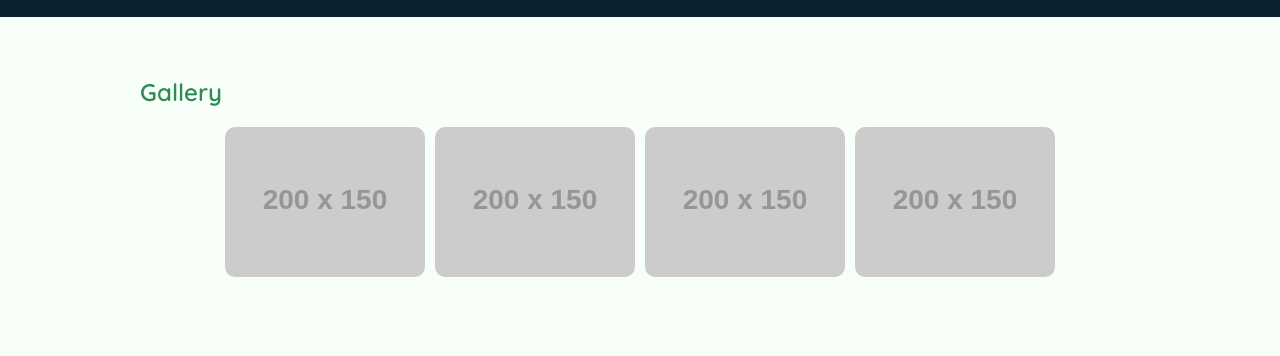
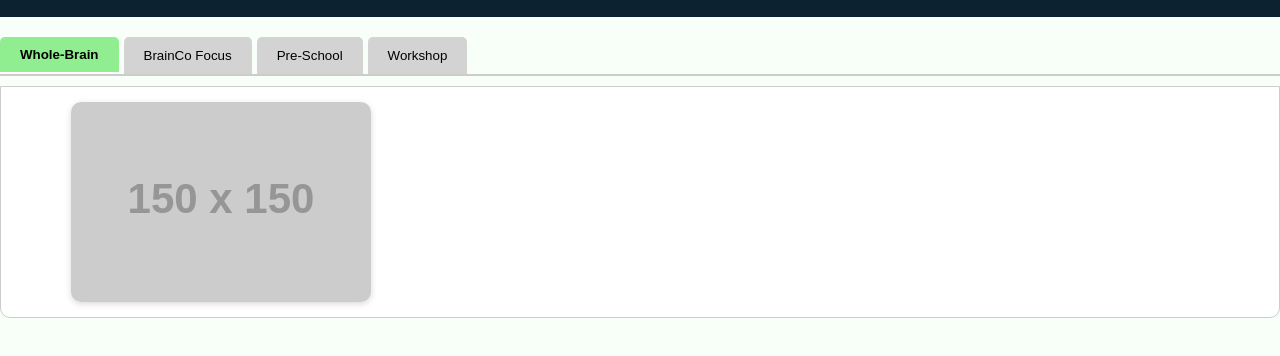
Before and after one commit to Focusedu2025/Focus_edu_2025, a plain HTML site: page gallery.html in a window 1280 px wide. Shown: the part 92-448 px from the top of the page. Drawn offline with Linux system fonts and the light colour scheme; placeholder pictures from the web are drawn by us.

Commit message:
Add files via upload

```diff
--- a/gallery.html
+++ b/gallery.html
@@ -11,6 +11,7 @@
       background: #f8fff8;
       color: #333;
     }
+
     header {
       display: flex;
       justify-content: space-between;
@@ -18,36 +19,76 @@
       background: #0D2231;
       padding: 20px;
     }
+
     header h1 {
       margin: 0;
       font-size: 1.5em;
       color: lightgreen;
     }
+
     nav a {
       margin: 0 10px;
       text-decoration: none;
       color: yellow;
       font-weight: 600;
     }
+
     section {
       padding: 40px 20px;
       max-width: 1000px;
       margin: auto;
     }
+
     h2 {
       color: #2e8b57;
     }
+
+     .tabs {
+      display: flex;
+      border-bottom: 2px solid #ccc;
+      margin-bottom: 10px;
+    }
+
+    .tab-button {
+      padding: 10px 20px;
+      border: none;
+      background: lightgrey;
+      cursor: pointer;
+      margin-right: 5px;
+      border-radius: 5px 5px 0 0;
+    }
+
+    .tab-button.active {
+      background: lightgreen;
+      border-bottom: 2px solid white;
+      font-weight: bold;
+    }
+
+    .tab-content {
+      display: none;
+      padding: 15px;
+      border: 1px solid #ccc;
+      background: #fff;
+      border-radius: 0 0 10px 10px;
+    }
+
+   .tab-content.active {
+      display: block;
+    }
+
    .gallery {
-      display: flex;
-      flex-wrap: wrap;
+     display: grid;
+     grid-template-columns: repeat(3, 1fr); /* 3 images per row */
      gap: 10px;
-      justify-content: center;
+     justify-items: center;
    }
+
    .gallery img {
-      width: 200px;
-      height: 150px;
+     width: 300px;
+     height: 200px;
      object-fit: cover;
      border-radius: 10px;
+     box-shadow: 0 2px 6px rgba(0,0,0,0.15);
    }
 
    .logo-img {
@@ -63,6 +104,7 @@
     }
 
 </style>
+
 
 <!--  ---------------------------------------------------------------------------------------------------------------  -->
 
@@ -86,14 +128,75 @@
     </nav>
   </header>
 
-  <section>
-    <h2>Gallery</h2>
+
+<!--  ---------------------------------------------------------------------------------------------------------------  -->
+
+<br>
+
+<div class="tabs">
+  <button class="tab-button active" onclick="openTab('tab1')">Whole-Brain</button>
+  <button class="tab-button" onclick="openTab('tab2')">BrainCo Focus</button>
+  <button class="tab-button" onclick="openTab('tab3')">Pre-School</button>
+  <button class="tab-button" onclick="openTab('tab4')">Workshop</button>
+</div>
+
+<!--  ---------------------------------------------------------------------------------------------------------------  -->
+
+<div id="tab1" class="tab-content active">
   <div class="gallery">
-      <img src="https://via.placeholder.com/200x150" alt="Gallery Image 1">
-      <img src="https://via.placeholder.com/200x150" alt="Gallery Image 2">
-      <img src="https://via.placeholder.com/200x150" alt="Gallery Image 3">
-      <img src="https://via.placeholder.com/200x150" alt="Gallery Image 4">
+    <img src="https://via.placeholder.com/150?text=3A" alt="">
   </div>
-  </section>
+</div>
+
+<!--  ---------------------------------------------------------------------------------------------------------------  -->
+
+<div id="tab2" class="tab-content">
+  <div class="gallery">
+    <img src="https://via.placeholder.com/150?text=3A" alt="">
+    <img src="https://via.placeholder.com/150?text=3A" alt="">
+    <img src="https://via.placeholder.com/150?text=3A" alt="">
+  </div>
+</div>
+
+<!--  ---------------------------------------------------------------------------------------------------------------  -->
+
+<div id="tab3" class="tab-content">
+  <div class="gallery">
+    <img src="幼小衔接1.jpg" alt="">
+    <img src="幼小衔接2.jpg" alt="">
+    <img src="幼小衔接3.jpg" alt="">
+    <img src="幼小衔接4.jpg" alt="">
+    <img src="幼小衔接5.jpg" alt="">
+    <img src="幼小衔接6.jpg" alt="">
+  </div>
+</div>
+
+<!--  ---------------------------------------------------------------------------------------------------------------  -->
+
+<div id="tab4" class="tab-content">
+  <div class="gallery">
+    <img src="workshop1.jpg" alt="">
+    <img src="workshop2.jpg" alt="">
+    <img src="workshop3.jpg" alt="">
+  </div>
+</div>
+
+<!--  ---------------------------------------------------------------------------------------------------------------  -->
+
+
+<script>
+  function openTab(tabId) {
+    const buttons = document.querySelectorAll('.tab-button');
+    const contents = document.querySelectorAll('.tab-content');
+
+    buttons.forEach(btn => btn.classList.remove('active'));
+    contents.forEach(content => content.classList.remove('active'));
+
+    document.querySelector(`#${tabId}`).classList.add('active');
+    event.currentTarget.classList.add('active');
+  }
+</script>
+
+
 </body>
 </html>
```
Also changed, not shown: contact.html (+11 -2 lines), workshop1.JPG (added), workshop2.jpg (added), workshop3.jpg (added), 幼小衔接1.JPG (added), 幼小衔接2.jpg (added), 幼小衔接3.jpg (added), 幼小衔接4.jpg (added), 幼小衔接5.jpg (added), 幼小衔接6.jpg (added). Lines whose indentation alone changed are shown as unchanged.
